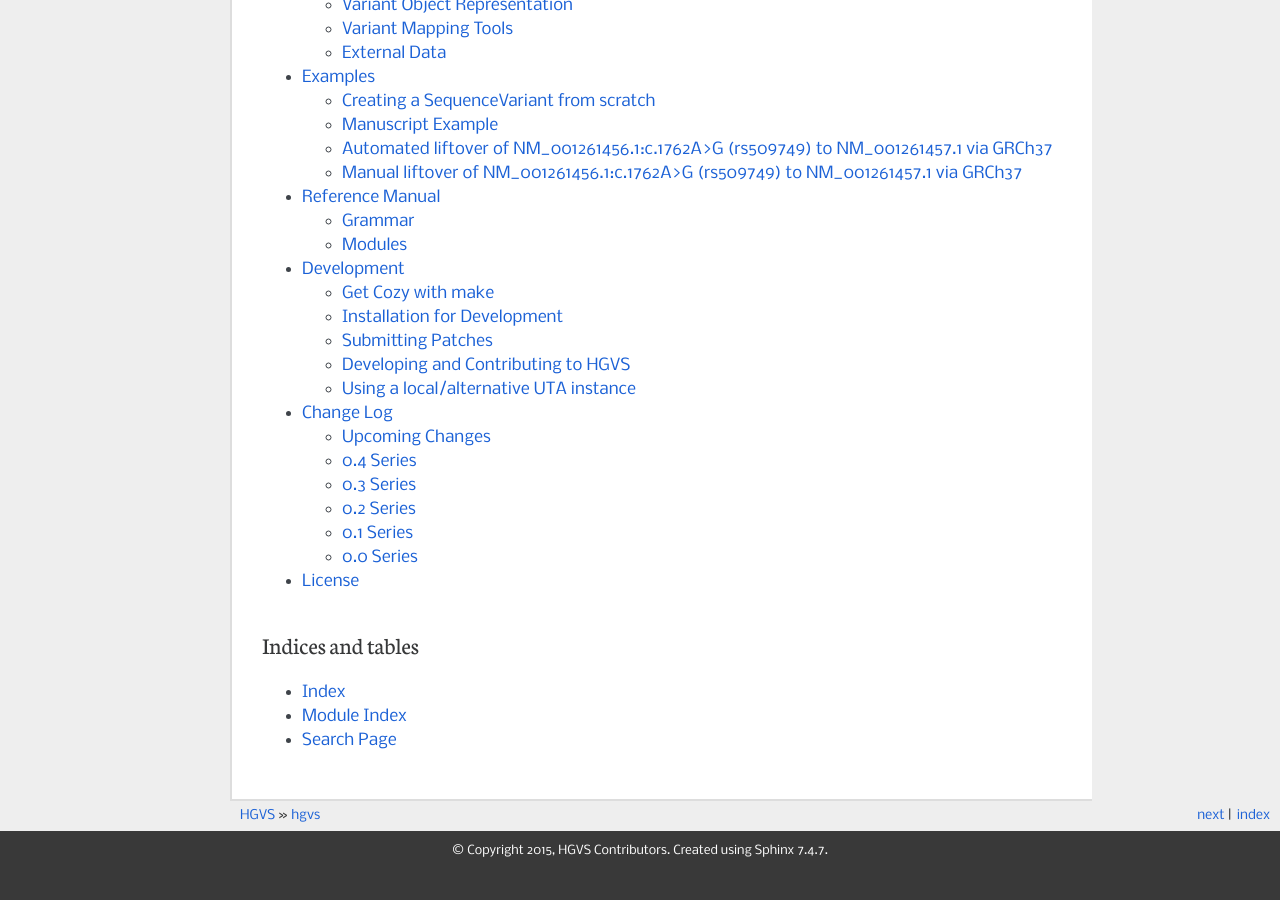
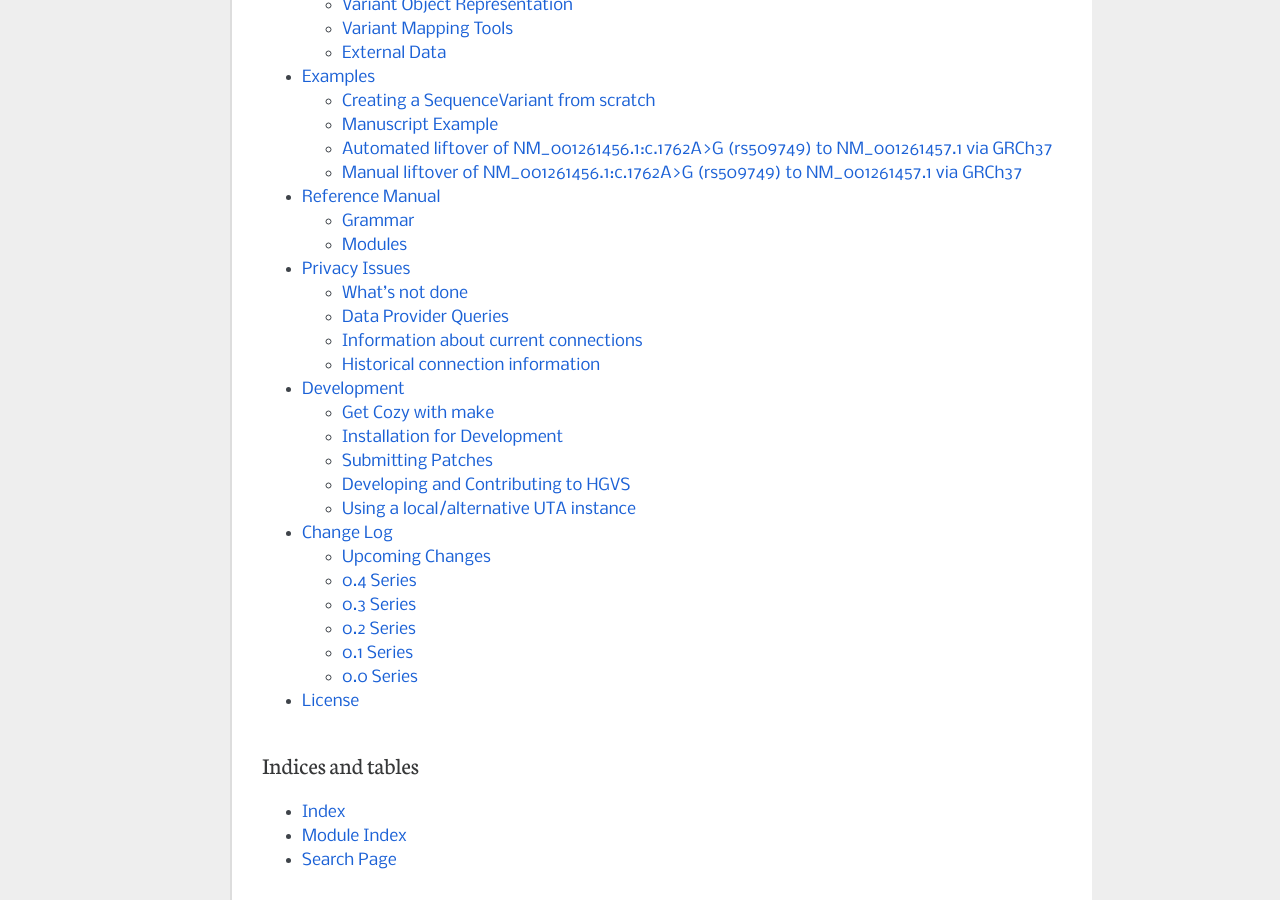
Before and after one commit to biocommons/hgvs, a Sphinx documentation site: the page built from doc/index.rst, in a window 1280 px wide and 900 px high, scrolled down 805 px. Built offline with Sphinx 7.4.7, drawn with Linux system fonts in a browser that asks for light colours; formulas are drawn with MathJax 3; the version number could not be read and is left out; before the commit the page ends 1675 px from its top, so only the background shows below that; some of the changed lines change nothing that is shown.

Commit message:
added documentation regarding privacy issues

```diff
--- a/doc/index.rst
+++ b/doc/index.rst
@@ -23,6 +23,7 @@
    examples
 
    reference
+   privacy
 
    development
 
--- /dev/null
+++ b/doc/privacy.rst
@@ -0,0 +1,119 @@
+Privacy Issues
+!!!!!!!!!!!!!!
+
+This page provides details about how the hgvs package works, with a
+focus on privacy issues that users may have.  The intent is to provide
+users with enough information to assess the risks for themselves and
+their institutions.
+
+What's not done
+@@@@@@@@@@@@@@@
+
+No biologically-relevant data are collected or aggregated from any use
+of the hgvs package for any purpose.  Furthermore, variant
+manipulation is entirely local. Sequence variants are not sent over a
+network at any time.
+
+Some operations require additional data.  For example, mapping
+variants between a genomic reference and a transcript requires
+transcript-specific alignment information.  Currently, fetching
+addition data requires a network connection.
+
+(We are considering whether and how to provide self-contained
+installations and do not require network access, but such is not
+available at this time.)
+
+
+.. _dataprovider_queries:
+
+Data Provider Queries
+@@@@@@@@@@@@@@@@@@@@@
+
+`hgvs` requires a lot of specialized addition data to validate,
+normalize, and map variants.  *All* queries for data are consolidated
+into a data provider interface that consists of 11 queries.  Their
+method signatures, including input arguments, are shown below with a
+discussion about privacy consequences.
+
+    | fetch_seq(ac, start_i, end_i)
+
+      This method, which fetches reference sequence for a given accession
+      and sequence coordinates, is likely the most serious information
+      leak in the hgvs package. It is required in order to validate,
+      normalize, and replace reference sequences.  By sending accession
+      and coordinates, it reveals a specific region of interest (and
+      therefore genes and possible clinical conditions).  As currently
+      implemented, this query fetches transcripts from UTA and genomic
+      sequences from NCBI.
+
+    | data_version()
+    | schema_version()
+
+      Queries for meta data about the data provider.
+
+    | get_acs_for_protein_seq(seq)
+    | get_gene_info(gene)
+    | get_tx_exons(tx_ac, alt_ac, alt_aln_method)
+    | get_tx_for_gene(gene)
+    | get_tx_identity_info(tx_ac)
+    | get_tx_info(tx_ac, alt_ac, alt_aln_method)
+    | get_tx_mapping_options(tx_ac)
+    | get_tx_seq(ac)
+
+      For all of these queries, the inputs are combinations of transcript
+      accession, reference accession, gene name. These are likely too
+      broad to constitute serious privacy concerns.
+
+
+Information about current connections
+@@@@@@@@@@@@@@@@@@@@@@@@@@@@@@@@@@@@@
+
+The following is an example of the kinds of information available
+about a current connection as collected by PostgreSQL.
+
+    ===================  =================================================================================
+    ===================  =================================================================================
+      datname            uta
+      usename            anonymous
+      application_name   hgvs-shell/0.4.0rc2.dev20+n97ead5bf0fed.d20150831
+      client_addr        162.217.73.242
+      client_hostname    invitae.static.monkeybrains.net
+      client_port        38318
+      backend_start      2015-08-31 22:58:26.411654+00
+      query_start        2015-08-31 22:58:30.669956+00
+      state_change       2015-08-31 22:58:30.673533+00
+      waiting            f
+      state              idle
+      query              select *
+                         from tx_exon_aln_v
+                         where tx_ac='NM_170707.3' and alt_ac='NC_000001.10' and alt_aln_method='splign'
+                         order by alt_start_i
+    ===================  =================================================================================
+
+Several of these merit discussion.
+
+    application_name
+      Upon connection using the UTA data provider, a string containing the
+      name of the python script and hgvs version are passed to the
+      postgresql server.  The string typically looks like
+      ``hgvs-shell/0.4.0rc2.dev20+n97ead5bf0fed.d20150831``.  Clients may
+      override the application_name when calling connect().
+
+    client_addr and client_hostname
+      The source IP and hostname are available for current
+      connections. For most clients, this will mean identifying an
+      institution but not specific computers or individuals.
+
+    query
+      The current or most recently executed query is visible. When
+      accessed through the data provider, this field is limited to
+      :ref:`dataprovider_queries`.
+
+
+Historical connection information
+@@@@@@@@@@@@@@@@@@@@@@@@@@@@@@@@@
+
+Although we do have historical logs for database connections, they
+provide only date, time, and database connection.  Currently, we do
+not log queries, although we might choose to periodically log
+certain queries for performance monitoring.
```
Also changed, not shown: 1 other file.
